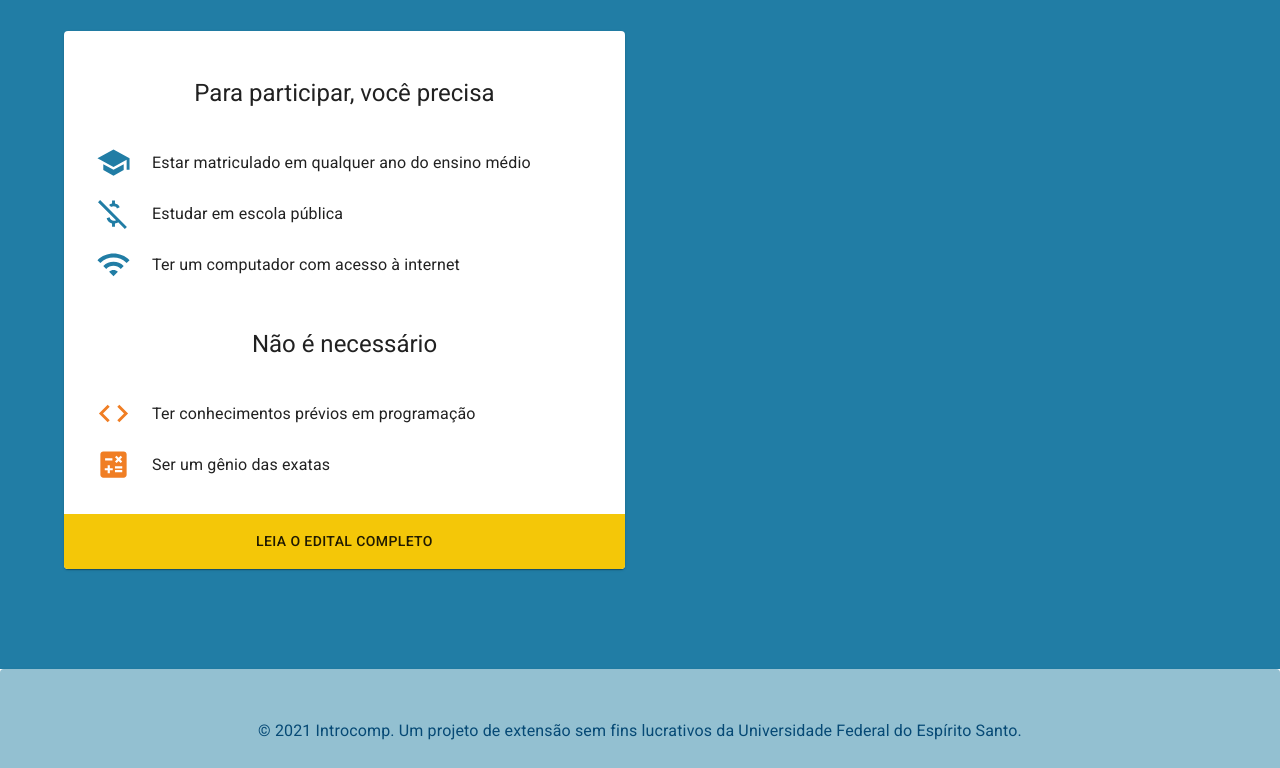
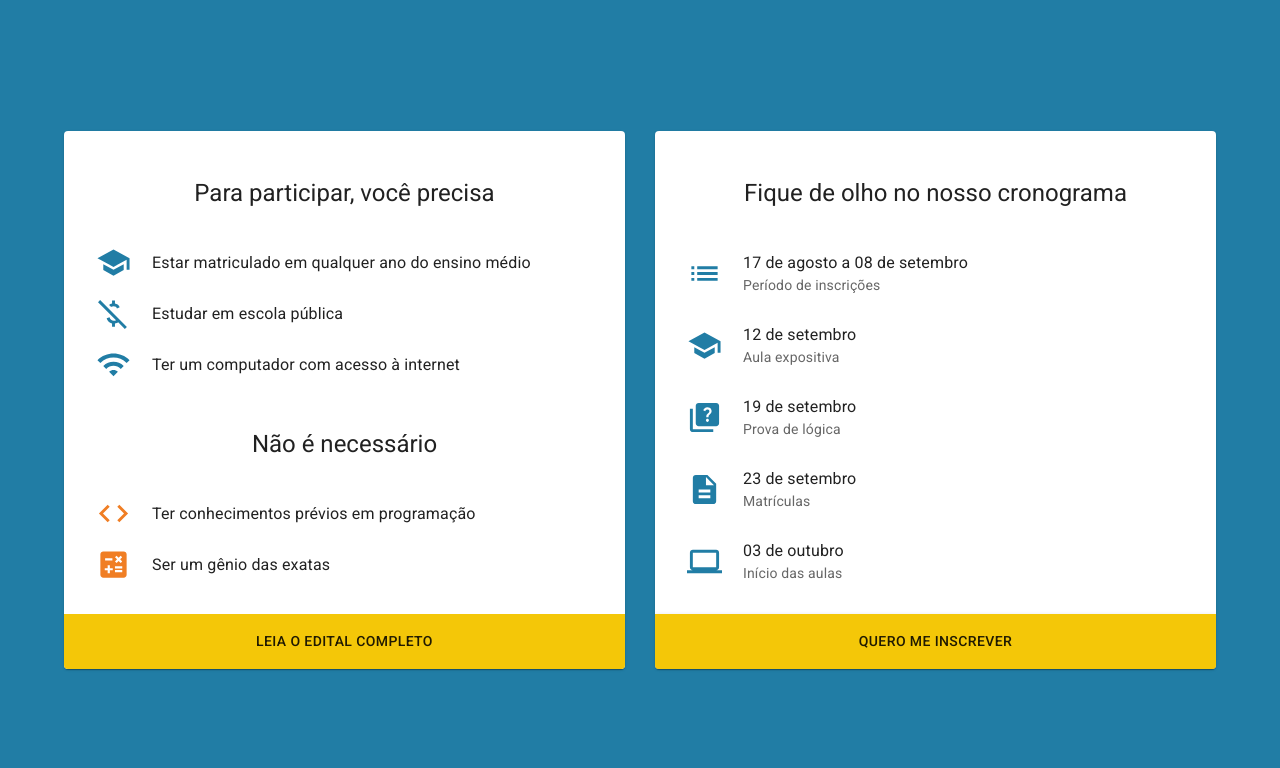
Before and after one commit to feumpi/introinscricao, a Next.js app: page / in a window 1280 px wide. Shown: the part 1260-2028 px from the top of the page. Built offline with nearby package versions, Linux system fonts and the light colour scheme.

Commit message:
Create schedule card

```diff
--- a/components/AboutSection.js
+++ b/components/AboutSection.js
@@ -25,6 +25,7 @@ import {
 
 import AboutCard from "./AboutCard";
 import RequirementsCard from "./RequirementsCard";
+import ScheduleCard from "./ScheduleCard";
 
 const AboutSection = () => {
   return (
@@ -60,10 +61,11 @@ const AboutSection = () => {
           display: "grid",
           gridTemplateColumns: "1fr 1fr",
           gridGap: "30px",
-          padding: "100px 0",
+          padding: "200px 0",
         }}
       >
         <RequirementsCard />
+        <ScheduleCard />
       </Container>
     </>
   );
--- a/components/RequirementsTitle.js
+++ b/components/CardTitle.js
@@ -1,6 +1,6 @@
 import { Typography } from "@mui/material";
 
-const RequirementsTitle = ({ children }) => {
+const CardTitle = ({ children }) => {
   return (
     <>
       <Typography
@@ -13,4 +13,4 @@ const RequirementsTitle = ({ children }) => {
   );
 };
 
-export default RequirementsTitle;
+export default CardTitle;
--- a/components/RequirementsCard.js
+++ b/components/RequirementsCard.js
@@ -7,7 +7,7 @@ import {
 } from "@mui/icons-material";
 import { Card, CardContent, Typography, Button } from "@mui/material";
 
-import RequirementsTitle from "./RequirementsTitle";
+import CardTitle from "./CardTitle";
 import RequirementsList from "./RequirementsList";
 
 const RequirementsCard = () => {
@@ -25,9 +25,9 @@ const RequirementsCard = () => {
     <>
       <Card>
         <CardContent>
-          <RequirementsTitle>Para participar, você precisa</RequirementsTitle>
+          <CardTitle>Para participar, você precisa</CardTitle>
           <RequirementsList requirements={requirements} />
-          <RequirementsTitle>Não é necessário</RequirementsTitle>
+          <CardTitle>Não é necessário</CardTitle>
           <RequirementsList requirements={notRequirements} invert />
         </CardContent>
 
--- /dev/null
+++ b/components/ScheduleCard.js
@@ -0,0 +1,69 @@
+import { Card, CardContent, Typography, Button } from "@mui/material";
+
+import {
+  List as IconList,
+  School,
+  Quiz,
+  Description,
+  Computer,
+} from "@mui/icons-material";
+
+import CardTitle from "./CardTitle";
+import ScheduleList from "./ScheduleLIst";
+
+const ScheduleCard = () => {
+  const schedule = [
+    {
+      icon: IconList,
+      date: "17 de agosto a 08 de setembro",
+      text: "Período de inscrições",
+    },
+    {
+      icon: School,
+      date: "12 de setembro",
+      text: "Aula expositiva",
+    },
+    {
+      icon: Quiz,
+      date: "19 de setembro",
+      text: "Prova de lógica",
+    },
+    {
+      icon: Description,
+      date: "23 de setembro",
+      text: "Matrículas",
+    },
+    {
+      icon: Computer,
+      date: "03 de outubro",
+      text: "Início das aulas",
+    },
+  ];
+
+  return (
+    <>
+      <Card sx={{ position: "relative" }}>
+        <CardContent>
+          <CardTitle>Fique de olho no nosso cronograma</CardTitle>
+          <ScheduleList schedule={schedule} />
+        </CardContent>
+
+        <Button
+          variant="contained"
+          color="secondary"
+          sx={{
+            width: "100%",
+            position: "absolute",
+            bottom: "0",
+            padding: "15px 0",
+            borderRadius: "0",
+          }}
+        >
+          Quero me inscrever
+        </Button>
+      </Card>
+    </>
+  );
+};
+
+export default ScheduleCard;
--- /dev/null
+++ b/components/ScheduleLIst.js
@@ -0,0 +1,23 @@
+import { List, ListItem, ListItemIcon, ListItemText } from "@mui/material";
+
+const ScheduleList = ({ schedule }) => {
+  return (
+    <>
+      <List>
+        {schedule.map((item, index) => {
+          const Icon = item.icon;
+          return (
+            <ListItem key={index}>
+              <ListItemIcon>
+                <Icon fontSize="large" color="primary" />
+              </ListItemIcon>
+              <ListItemText primary={item.date} secondary={item.text} />
+            </ListItem>
+          );
+        })}
+      </List>
+    </>
+  );
+};
+
+export default ScheduleList;
```
